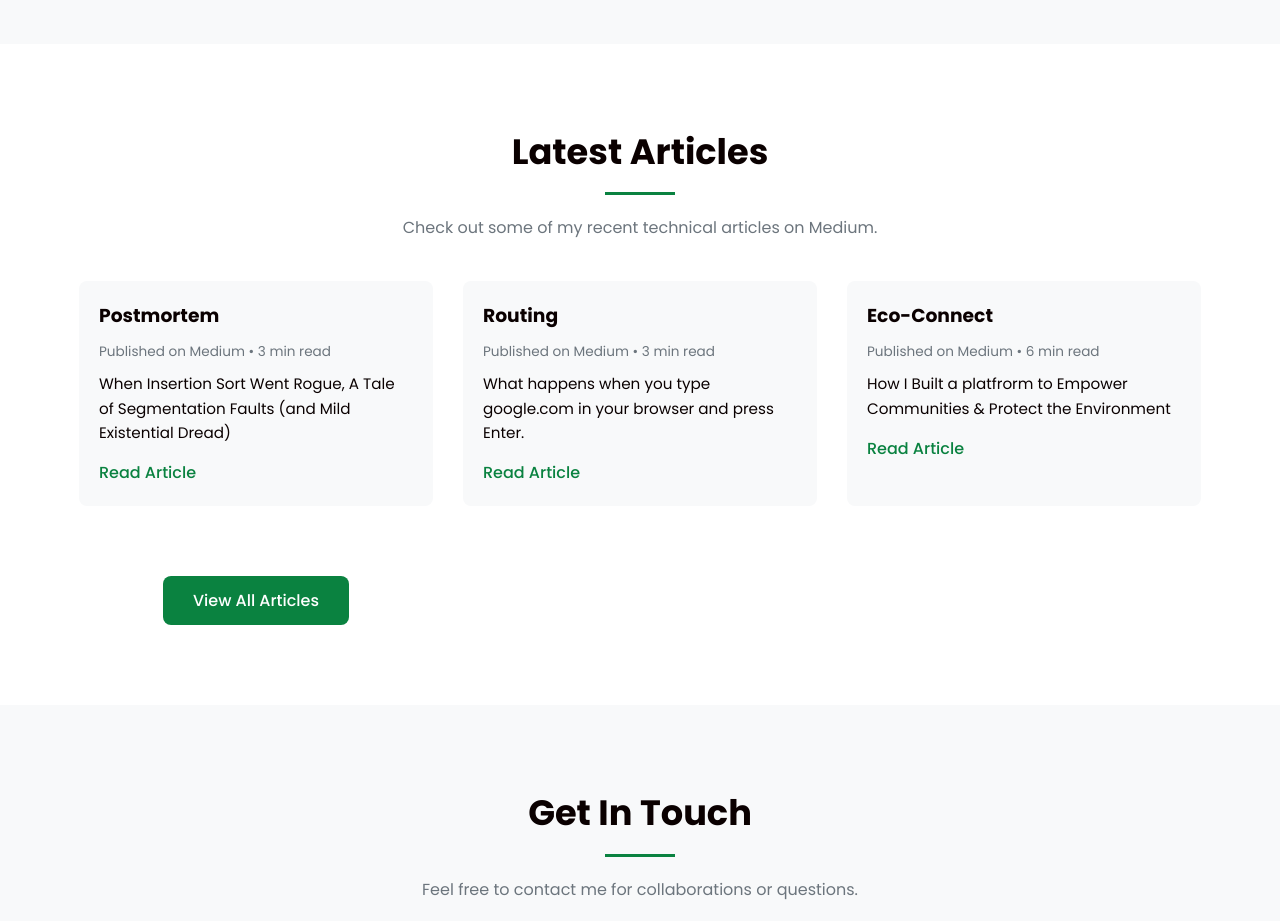
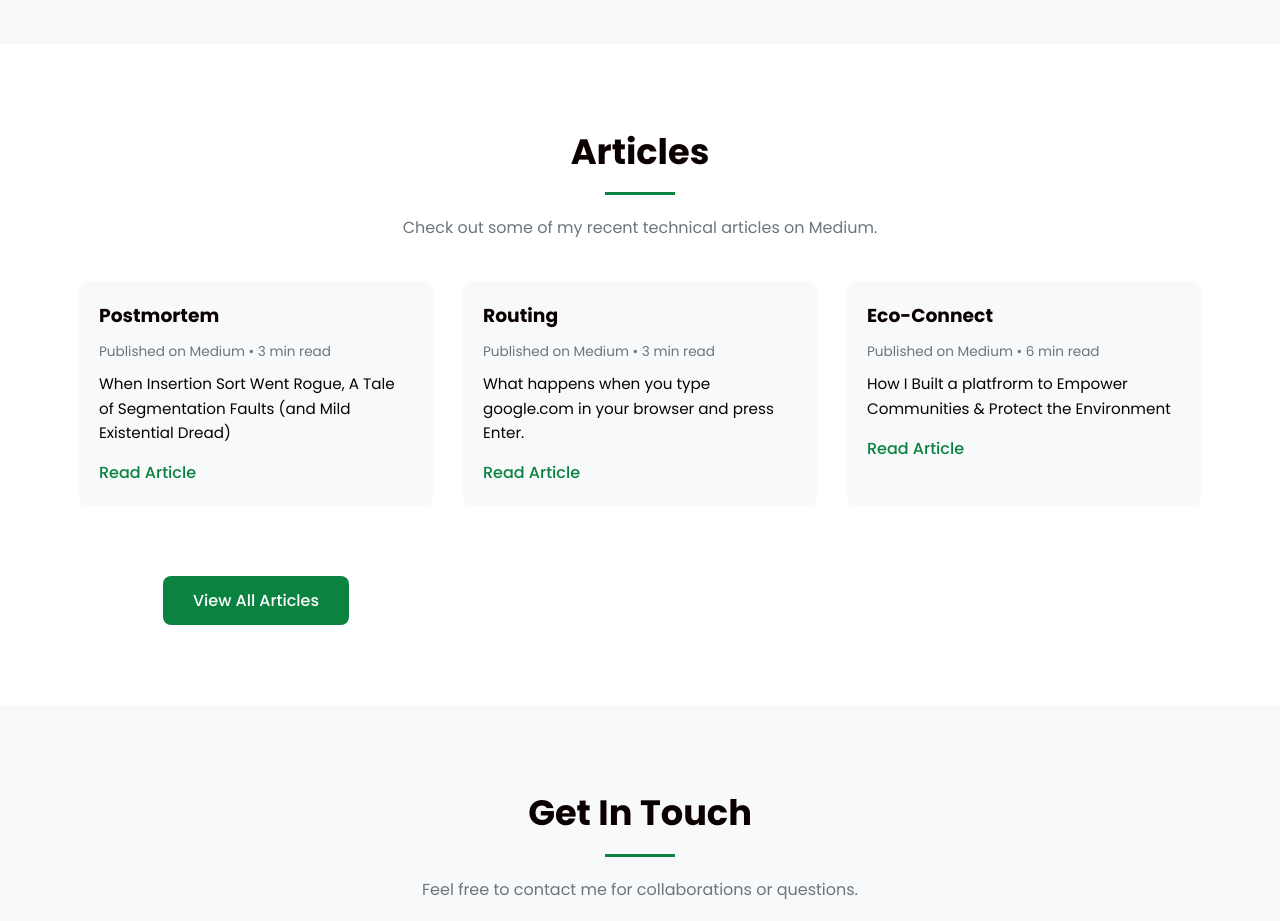
Before and after one commit to FionaGachuuri/my_portfolio, a plain HTML site: page index.html in a window 1280 px wide. Shown: the part 2980-3901 px from the top of the page. Drawn offline with Linux system fonts and the light colour scheme; a script that the page names is missing.

```diff
--- a/index.html
+++ b/index.html
@@ -238,7 +238,7 @@
 
     <section id="blog" class="blog">
         <div class="container">
-            <h2 class="section-title">Latest Articles</h2>
+            <h2 class="section-title">Articles</h2>
             <p class="section-subtitle">Check out some of my recent technical articles on Medium.</p>
             <div class="blog-posts">
                 <div class="blog-post">
```
